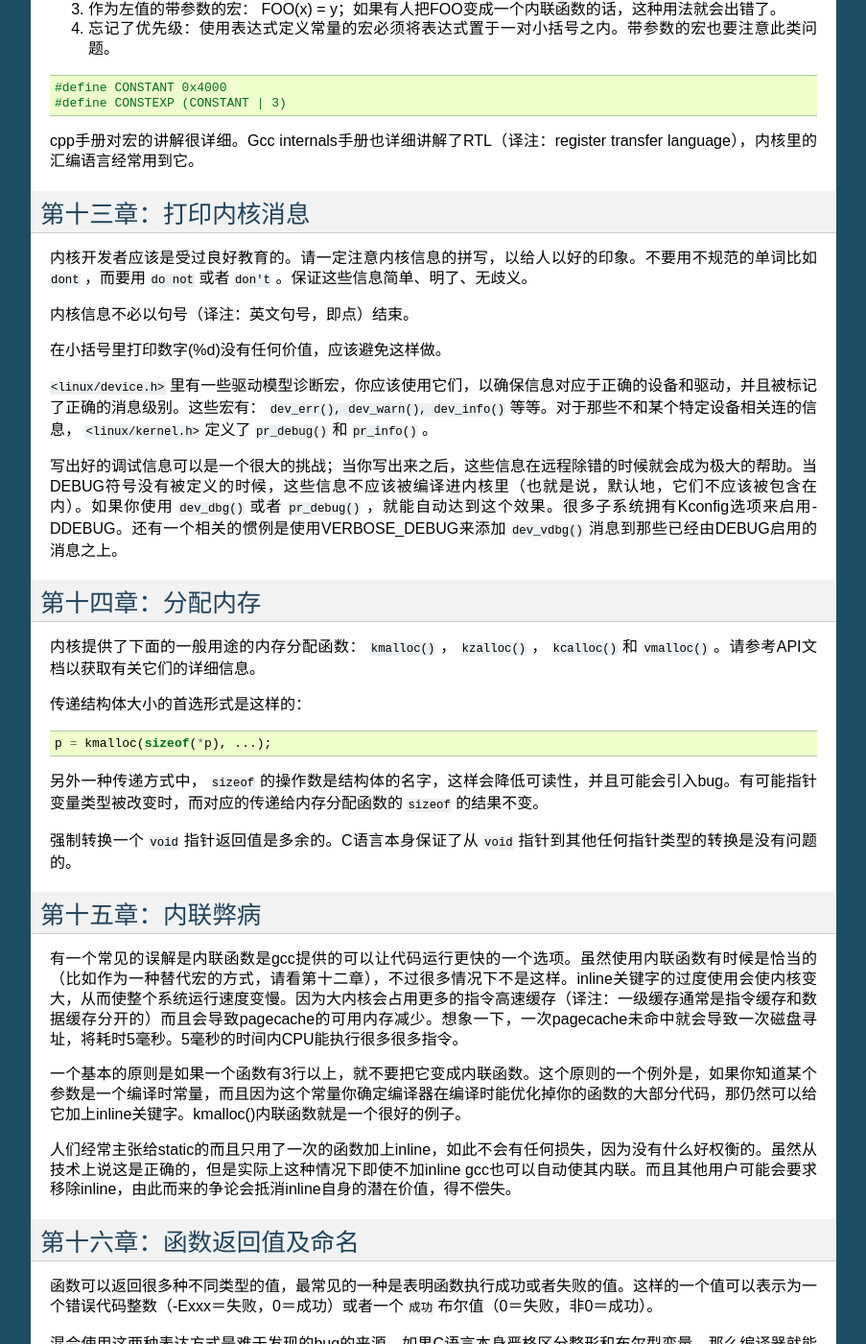
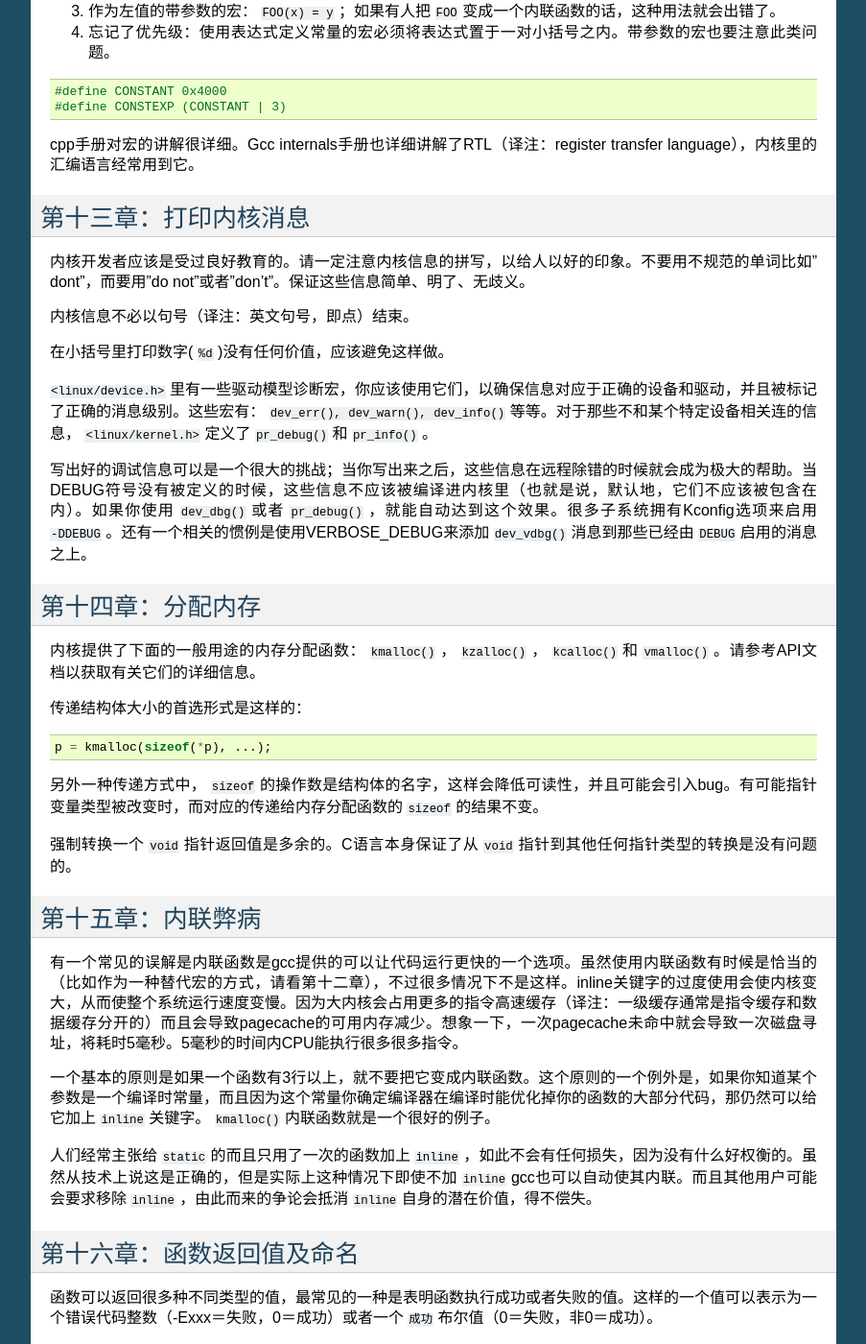
Before and after one commit to zjgsu-ds/ds, a Sphinx documentation site: the page built from source/style/index.rst, in a window 1280 px wide and 1400 px high, scrolled down 9533 px. Shown: the whole window at 96% size, without its empty margins (198-1101 px from the left). Built offline with Sphinx 7.4.7, drawn with Linux system fonts in a browser that asks for light colours; comment, search, counter and statistics services are not loaded; some of the changed text lies outside the part shown.

Commit message:
Improve quotes

```diff
--- a/source/style/index.rst
+++ b/source/style/index.rst
@@ -92,7 +92,7 @@ C语言风格中另外一个常见问题是大括号的放置。和缩进大小
         we do y
     }
 
-这适用于所有的非函数语句块（ ``if、switch、for、while、do`` ）。比如：
+这适用于所有的非函数语句块（ ``if`` 、 ``switch`` 、 ``for`` 、 ``while`` 、 ``do`` ）。比如：
 
 .. code-block:: c
 
@@ -116,9 +116,9 @@ C语言风格中另外一个常见问题是大括号的放置。和缩进大小
         body of function
     }
 
-全世界的异端可能会抱怨这个不一致性是……呃……不一致的，不过所有思维健全的人都知道（a）K&R是_正确的_，并且（b）K&R是正确的。此外，不管怎样函数都是特殊的（在C语言中，函数是不能嵌套的）。
+全世界的异端可能会抱怨这个不一致性是……呃……不一致的，不过所有思维健全的人都知道（a）K&R是 **正确的** ，并且（b）K&R是正确的。此外，不管怎样函数都是特殊的（在C语言中，函数是不能嵌套的）。
 
-注意结束大括号独自占据一行，除非它后面跟着同一个语句的剩余部分，也就是do语句中的 ``while`` 或者if语句中的 ``else`` ，像这样：
+注意结束大括号独自占据一行，除非它后面跟着同一个语句的剩余部分，也就是 ``do`` 语句中的 ``while`` 或者if语句中的 ``else`` ，像这样：
 
 .. code-block:: c
 
@@ -310,7 +310,7 @@ C是一个简朴的语言，你的命名也应该这样。和Modula-2和Pascal
 
 函数的另外一个衡量标准是本地变量的数量。此数量不应超过5－10个，否则你的函数就有问题了。重新考虑一下你的函数，把它分拆成更小的函数。人的大脑一般可以轻松的同时跟踪7个不同的事物，如果再增多的话，就会糊涂了。即便你聪颖过人，你也可能会记不清你2个星期前做过的事情。
 
-在源文件里，使用空行隔开不同的函数。如果该函数需要被导出，它的EXPORT*宏应该紧贴在它的结束大括号之下。比如：
+在源文件里，使用空行隔开不同的函数。如果该函数需要被导出，它的 ``EXPORT*`` 宏应该紧贴在它的结束大括号之下。比如：
 
 .. code-block:: c
 
@@ -326,9 +326,9 @@ C是一个简朴的语言，你的命名也应该这样。和Modula-2和Pascal
 第七章：集中的函数退出途径
 ==========================
 
-虽然被某些人声称已经过时，但是goto语句的等价物还是经常被编译器所使用，具体形式是无条件跳转指令。
+虽然被某些人声称已经过时，但是 ``goto`` 语句的等价物还是经常被编译器所使用，具体形式是无条件跳转指令。
 
-当一个函数从多个位置退出并且需要做一些通用的清理工作的时候，goto的好处就显现出来了。
+当一个函数从多个位置退出并且需要做一些通用的清理工作的时候， ``goto`` 的好处就显现出来了。
 
 理由是：
 
@@ -390,7 +390,7 @@ Linux的注释风格是C89 ``/* ... */`` 风格。不要使用C99风格 ``// ...
 第九章：你已经把事情弄糟了
 ==========================
 
-这没什么，我们都是这样。可能你的使用了很长时间Unix的朋友已经告诉你 ``GNU emacs`` 能自动帮你格式化C源代码，而且你也注意到了，确实是这样，不过它所使用的默认值和我们想要的相去甚远（实际上，甚至比随机打的还要差——无数个猴子在GNU emacs里打字永远不会创造出一个好程序）（译注：请参考Infinite Monkey Theorem）
+这没什么，我们都是这样。可能你的使用了很长时间Unix的朋友已经告诉你GNU emacs能自动帮你格式化C源代码，而且你也注意到了，确实是这样，不过它所使用的默认值和我们想要的相去甚远（实际上，甚至比随机打的还要差——无数个猴子在GNU emacs里打字永远不会创造出一个好程序）（译注：请参考Infinite Monkey Theorem）
 
 所以你要么放弃GNU emacs，要么改变它让它使用更合理的设定。要采用后一个方案，你可以把下面这段粘贴到你的.emacs文件里。
 
@@ -414,11 +414,11 @@ Linux的注释风格是C89 ``/* ... */`` 风格。不要使用C99风格 ``// ...
 
 到你的.emacs文件里。
 
-不过就算你尝试让emacs正确的格式化代码失败了，也并不意味着你失去了一切：还可以用 ``indent`` 。
+不过就算你尝试让emacs正确的格式化代码失败了，也并不意味着你失去了一切：还可以用indent。
 
-不过，GNU indent也有和GNU emacs一样有问题的设定，所以你需要给它一些命令选项。不过，这还不算太糟糕，因为就算是GNU indent的作者也认同K&R的权威性（GNU的人并不是坏人，他们只是在这个问题上被严重的误导了），所以你只要给indent指定选项 ``-kr -i8`` （代表 ``K&R，8个字符缩进`` ），或者使用 ``scripts/Lindent`` ，这样就可以以最时髦的方式缩进源代码。
+不过，GNU indent也有和GNU emacs一样有问题的设定，所以你需要给它一些命令选项。不过，这还不算太糟糕，因为就算是GNU indent的作者也认同K&R的权威性（GNU的人并不是坏人，他们只是在这个问题上被严重的误导了），所以你只要给indent指定选项 ``-kr -i8`` （代表"K&R，8个字符缩进"），或者使用 ``scripts/Lindent`` ，这样就可以以最时髦的方式缩进源代码。
 
-``indent`` 有很多选项，特别是重新格式化注释的时候，你可能需要看一下它的手册页。不过记住： ``indent`` 不能修正坏的编程习惯。
+indent有很多选项，特别是重新格式化注释的时候，你可能需要看一下它的手册页。不过记住： indent不能修正坏的编程习惯。
 
 
 第十章：Kconfig配置文件
@@ -446,7 +446,7 @@ Linux的注释风格是C89 ``/* ... */`` 风格。不要使用C99风格 ``// ...
         depends on ADFS_FS
         ...
 
-要查看配置文件的完整文档，请看Documentation/kbuild/kconfig-language.txt。
+要查看配置文件的完整文档，请看 ``Documentation/kbuild/kconfig-language.txt`` 。
 
 
 第十一章：数据结构
@@ -460,7 +460,7 @@ Linux的注释风格是C89 ``/* ... */`` 风格。不要使用C99风格 ``// ...
 
 很多数据结构实际上有2级引用计数，它们通常有不同 ``类`` 的用户。子类计数器统计子类用户的数量，每当子类计数器减至零时，全局计数器减一。
 
-这种 ``多级引用计数`` 的例子可以在内存管理（ ``struct mm_struct`` ：mm_users和mm_count）和文件系统（ ``struct super_block`` ：s_count和s_active）中找到。
+这种 ``多级引用计数`` 的例子可以在内存管理（ ``struct mm_struct`` ： ``mm_users`` 和 ``mm_count`` ）和文件系统（ ``struct super_block`` ： ``s_count`` 和 ``s_active`` ）中找到。
 
 记住：如果另一个执行线索可以找到你的数据结构，但是这个数据结构没有引用计数器，这里几乎肯定是一个bug。
 
@@ -512,7 +512,7 @@ Linux的注释风格是C89 ``/* ... */`` 风格。不要使用C99风格 ``// ...
 
 可能看起来像是个不错的东西，不过它非常容易把读代码的人搞糊涂，而且容易导致看起来不相关的改动带来错误。
 
-3) 作为左值的带参数的宏： FOO(x) = y；如果有人把FOO变成一个内联函数的话，这种用法就会出错了。
+3) 作为左值的带参数的宏： ``FOO(x) = y`` ；如果有人把 ``FOO`` 变成一个内联函数的话，这种用法就会出错了。
 
 4) 忘记了优先级：使用表达式定义常量的宏必须将表达式置于一对小括号之内。带参数的宏也要注意此类问题。
 
@@ -527,15 +527,15 @@ cpp手册对宏的讲解很详细。Gcc internals手册也详细讲解了RTL（
 第十三章：打印内核消息
 ======================
 
-内核开发者应该是受过良好教育的。请一定注意内核信息的拼写，以给人以好的印象。不要用不规范的单词比如 ``dont`` ，而要用 ``do not`` 或者 ``don't`` 。保证这些信息简单、明了、无歧义。
+内核开发者应该是受过良好教育的。请一定注意内核信息的拼写，以给人以好的印象。不要用不规范的单词比如"dont"，而要用"do not"或者"don't"。保证这些信息简单、明了、无歧义。
 
 内核信息不必以句号（译注：英文句号，即点）结束。
 
-在小括号里打印数字(%d)没有任何价值，应该避免这样做。
+在小括号里打印数字( ``%d`` )没有任何价值，应该避免这样做。
 
 ``<linux/device.h>`` 里有一些驱动模型诊断宏，你应该使用它们，以确保信息对应于正确的设备和驱动，并且被标记了正确的消息级别。这些宏有： ``dev_err(), dev_warn(), dev_info()`` 等等。对于那些不和某个特定设备相关连的信息， ``<linux/kernel.h>`` 定义了 ``pr_debug()`` 和 ``pr_info()`` 。
 
-写出好的调试信息可以是一个很大的挑战；当你写出来之后，这些信息在远程除错的时候就会成为极大的帮助。当DEBUG符号没有被定义的时候，这些信息不应该被编译进内核里（也就是说，默认地，它们不应该被包含在内）。如果你使用 ``dev_dbg()`` 或者 ``pr_debug()`` ，就能自动达到这个效果。很多子系统拥有Kconfig选项来启用-DDEBUG。还有一个相关的惯例是使用VERBOSE_DEBUG来添加 ``dev_vdbg()`` 消息到那些已经由DEBUG启用的消息之上。
+写出好的调试信息可以是一个很大的挑战；当你写出来之后，这些信息在远程除错的时候就会成为极大的帮助。当DEBUG符号没有被定义的时候，这些信息不应该被编译进内核里（也就是说，默认地，它们不应该被包含在内）。如果你使用 ``dev_dbg()`` 或者 ``pr_debug()`` ，就能自动达到这个效果。很多子系统拥有Kconfig选项来启用 ``-DDEBUG`` 。还有一个相关的惯例是使用VERBOSE_DEBUG来添加 ``dev_vdbg()`` 消息到那些已经由 ``DEBUG`` 启用的消息之上。
 
 
 第十四章：分配内存
@@ -559,9 +559,9 @@ cpp手册对宏的讲解很详细。Gcc internals手册也详细讲解了RTL（
 
 有一个常见的误解是内联函数是gcc提供的可以让代码运行更快的一个选项。虽然使用内联函数有时候是恰当的（比如作为一种替代宏的方式，请看第十二章），不过很多情况下不是这样。inline关键字的过度使用会使内核变大，从而使整个系统运行速度变慢。因为大内核会占用更多的指令高速缓存（译注：一级缓存通常是指令缓存和数据缓存分开的）而且会导致pagecache的可用内存减少。想象一下，一次pagecache未命中就会导致一次磁盘寻址，将耗时5毫秒。5毫秒的时间内CPU能执行很多很多指令。
 
-一个基本的原则是如果一个函数有3行以上，就不要把它变成内联函数。这个原则的一个例外是，如果你知道某个参数是一个编译时常量，而且因为这个常量你确定编译器在编译时能优化掉你的函数的大部分代码，那仍然可以给它加上inline关键字。kmalloc()内联函数就是一个很好的例子。
+一个基本的原则是如果一个函数有3行以上，就不要把它变成内联函数。这个原则的一个例外是，如果你知道某个参数是一个编译时常量，而且因为这个常量你确定编译器在编译时能优化掉你的函数的大部分代码，那仍然可以给它加上 ``inline`` 关键字。 ``kmalloc()`` 内联函数就是一个很好的例子。
 
-人们经常主张给static的而且只用了一次的函数加上inline，如此不会有任何损失，因为没有什么好权衡的。虽然从技术上说这是正确的，但是实际上这种情况下即使不加inline gcc也可以自动使其内联。而且其他用户可能会要求移除inline，由此而来的争论会抵消inline自身的潜在价值，得不偿失。
+人们经常主张给 ``static`` 的而且只用了一次的函数加上 ``inline`` ，如此不会有任何损失，因为没有什么好权衡的。虽然从技术上说这是正确的，但是实际上这种情况下即使不加 ``inline`` gcc也可以自动使其内联。而且其他用户可能会要求移除 ``inline`` ，由此而来的争论会抵消 ``inline`` 自身的潜在价值，得不偿失。
 
 
 第十六章：函数返回值及命名
@@ -574,11 +574,11 @@ cpp手册对宏的讲解很详细。Gcc internals手册也详细讲解了RTL（
 ::
 
     如果函数的名字是一个动作或者强制性的命令，那么这个函数应该返回错误代码整
-    数。如果是一个判断，那么函数应该返回一个 ``成功`` 布尔值。
+    数。如果是一个判断，那么函数应该返回一个"成功"布尔值。
 
-比如， ``add work`` 是一个命令，所以 ``add_work()`` 函数在成功时返回0，在失败时返回-EBUSY。类似的，因为 ``PCI device present`` 是一个判断，所以 ``pci_dev_present()`` 函数在成功找到一个匹配的设备时应该返回1，如果找不到时应该返回0。
+比如， ``add work`` 是一个命令，所以 ``add_work()`` 函数在成功时返回 ``0`` ，在失败时返回 ``-EBUSY`` 。类似的，因为 ``PCI device present`` 是一个判断，所以 ``pci_dev_present()`` 函数在成功找到一个匹配的设备时应该返回1，如果找不到时应该返回0。
 
-所有导出（译注：EXPORT）的函数都必须遵守这个惯例，所有的公共函数也都应该如此。私有（static）函数不需要如此，但是我们也推荐这样做。
+所有导出（译注： ``EXPORT`` ）的函数都必须遵守这个惯例，所有的公共函数也都应该如此。私有（ ``static`` ）函数不需要如此，但是我们也推荐这样做。
 
 返回值是实际计算结果而不是计算是否成功的标志的函数不受此惯例的限制。一般的，他们通过返回一些正常值范围之外的结果来表示出错。典型的例子是返回指针的函数，他们使用 ``NULL`` 或者 ``ERR_PTR`` 机制来报告错误。
 
```
